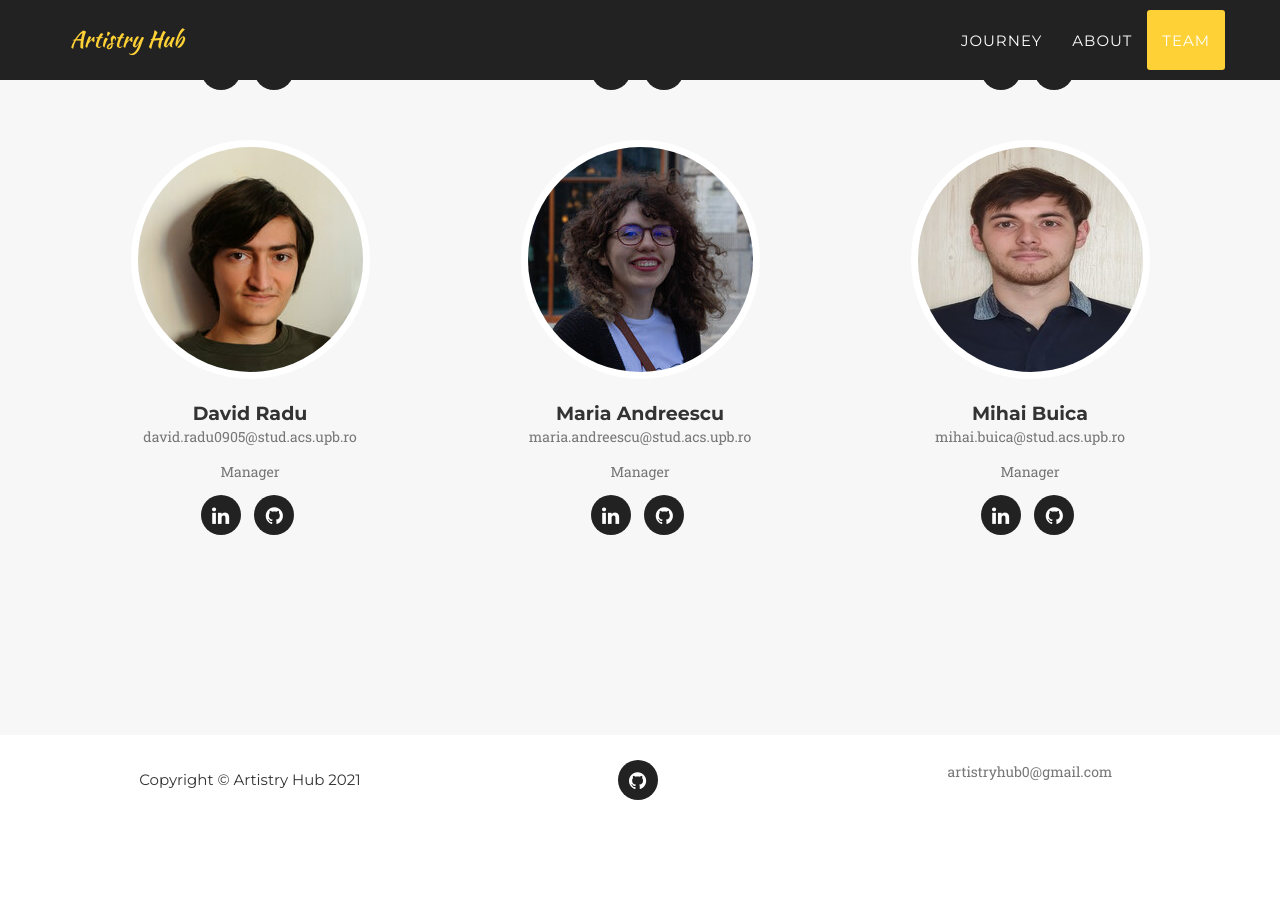
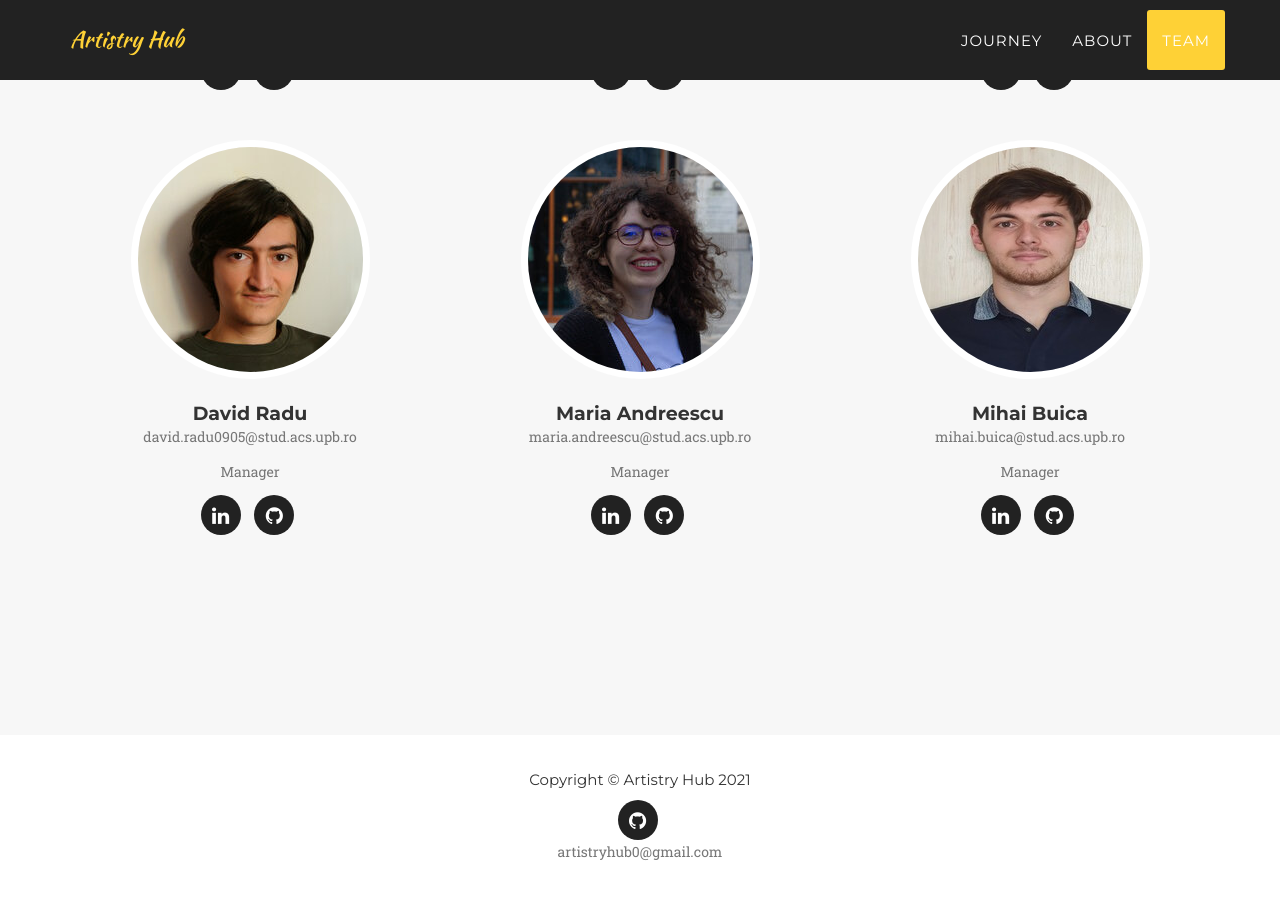
Before and after one commit to ArtistryHub/ArtistryHub, a Jekyll site: the page built from index.html, in a window 1280 px wide and 900 px high, scrolled down 3487 px. Built offline with Jekyll 4.4.1, drawn with Linux system fonts in a browser that asks for light colours; some web fonts are replaced; before the commit the page ends 4312 px from its top, so only the background shows below that.

Commit message:
footer - display updates

```diff
--- a/_includes/footer.html
+++ b/_includes/footer.html
@@ -1,10 +1,10 @@
   <footer>
         <div class="container">
             <div class="row">
-                <div class="col-md-4">
+                <div class="row">
                     <span class="copyright">Copyright &copy; {{ site.title }} {{ 'now' | date: "%Y" }}</span>
                 </div>
-                <div class="col-md-4">
+                <div class="row">
                     <ul class="list-inline social-buttons">
                         {% for network in site.social %}
                         <li><a href="{{ network.url }}"><i class="fa fa-{{ network.title }}"></i></a>
@@ -12,7 +12,7 @@
                         {% endfor %}
                     </ul>
                 </div>
-                <div class="col-md-4">
+                <div class="row">
                     <p class="text-muted">{{ site.email }}</p>
                 </div>
                 <!-- <div class="col-md-4">
```
